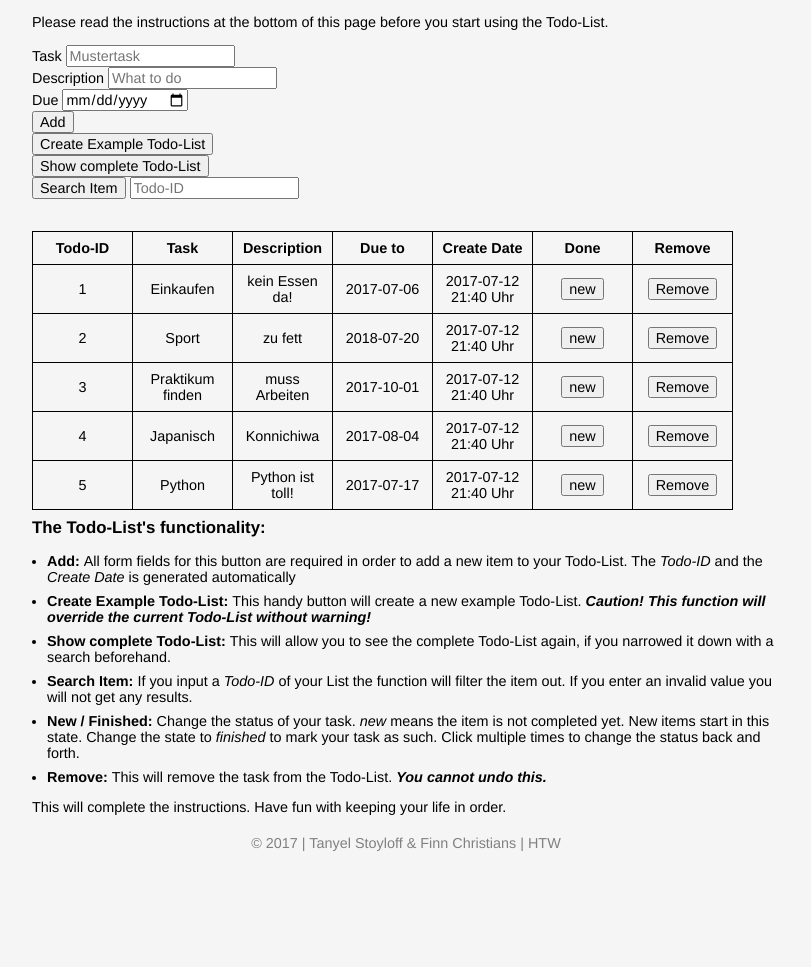
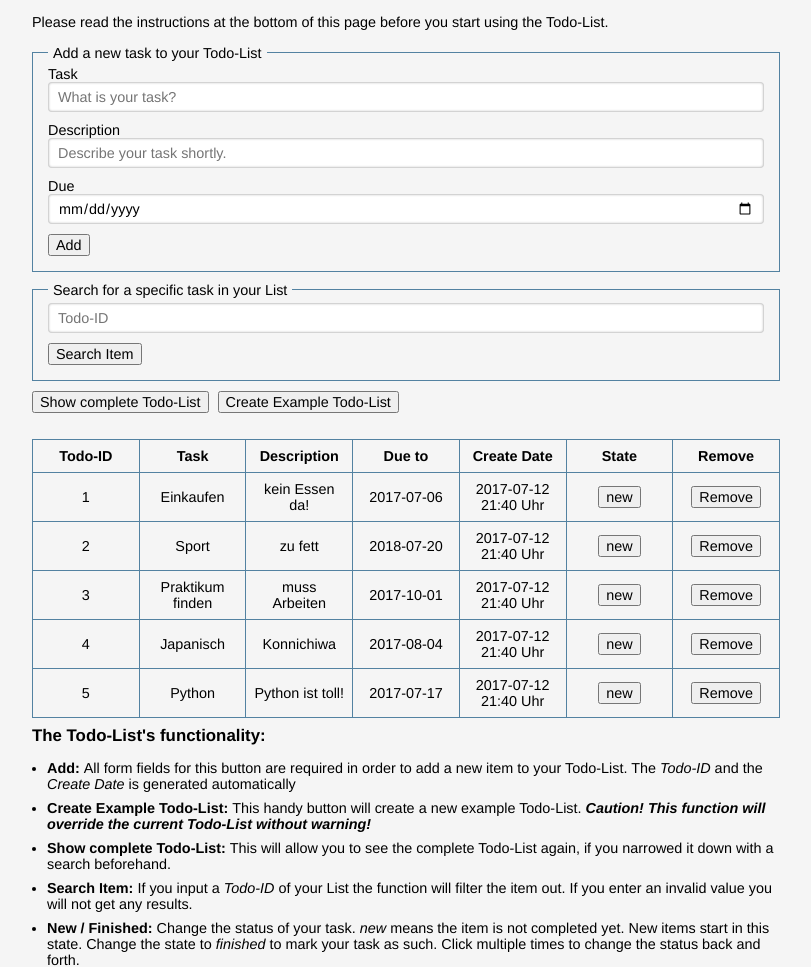
Before and after one commit to Serafiniert/python_todo_list, a Flask app: page / in a window 1280 px wide. Shown: the part 93-1060 px from the top of the page, without its empty margins (234-1045 px from the left). Before the commit the page ends 944 px from the top, so only its background shows below. Run offline with Flask 2, Linux system fonts and the light colour scheme; data comes from the database, SQL or seed files in the repository; both versions use the stored data as it was after the commit.

Commit message:
-Finished CSS and HTML

```diff
--- a/static/style.css
+++ b/static/style.css
@@ -111,30 +109,34 @@ a:focus {
     margin-bottom: 0.5rem;
 }
 
-.content #formular fieldset {
-    border: 1px solid #ff6030;
-    margin: 20px auto;
-    padding: 20px;
+.content form{
+    display: inline;
 }
 
-.content #formular fieldset legend {
+.content .formular fieldset {
+    border: 1px solid #5382A1;
+    margin: 10px auto;
+    padding: 5px 15px;
+}
+
+.content .formular fieldset legend {
     padding: 0 5px;
 }
 
-.content #formular label,
-.content #formular input,
-.content #formular textarea {
-    display: block;
+.content .formular label,
+.content .formular input,
+.content .formular textarea {
+    display: inline;
+    margin-right: 5px;
 }
 
-.content #formular input {
+.content .formular input {
     margin-bottom: 10px;
 }
 
-.content #formular input[type="text"],
-.content #formular input[type="email"],
-.content #formular input[type="date"],
-.content #formular textarea {
+.content .formular input[type="text"],
+.content .formular input[type="date"],
+.content .formular textarea {
     border: 0;
     box-shadow: inset 0 0 2px 1px rgba(138, 138, 138, .5);
     width: 100%;
@@ -180,108 +163,21 @@ a:focus {
     font-weight: 600;
 }
 
-.content ol {
-    display: block;
-    position: fixed;
-    left: 10px;
-    top: 44%;
-    width: 11rem;
-    margin: 0;
-}
-
 .content table {
     table-layout: fixed;
     border-collapse: collapse;
-    width: 200px;
-    margin-top: 2rem;
+    width: 100%;
+    margin-top: 1rem;
 }
 
 .content table td, th {
     text-align: center;
-    border: 1px solid black;
+    border: 1px solid #5382A1;
     width: 100px;
     padding: 0.5rem;
 }
 
-
 /*  ~~~~~ END MAIN CONTENT ~~~~~ */
-
-/*  ~~~~~ JS STEIN, SCHERE, PAPIER ~~~~~  */
-.gamebox {
-    display: flex;
-    justify-content: space-around;
-    flex-wrap: wrap;
-    align-items: center;
-    width: 50%;
-    min-width: 150px;
-    padding: 10px 15px;
-    margin: 25px auto 0 auto;
-    height: 100%;
-    border: 1px dashed #ff6030;
-    background: rgba(83, 130, 161, .2);
-}
-
-.gamebox button {
-    font-weight: 600;
-    width: 85px;
-    height: 30px;
-    margin: 5px 10px;
-}
-
-.gamebox button:hover {
-    background: rgba(83, 130, 161, .3);
-}
-
-.gamebox button:focus {
-    background: rgba(83, 130, 161, .7);
-    outline-color: rgba(255, 96, 48, 1);
-}
-
-.gamebox #start {
-    width: 110px;
-    height: 45px;
-    line-height: 1.3;
-    font-weight: 900;
-    color: white;
-    background: rgba(83, 130, 161, .7)
-}
-
-.gamebox #start:hover {
-    background: rgba(83, 130, 161, 1);
-}
-
-.gamebox #start:focus {
-    background: rgba(255, 96, 48, 1);
-    outline-color: rgba(83, 130, 161, 1);
-}
-
-.gamebox #choicebox,
-.gamebox #resultbox {
-    width: 90%;
-    height: 100%;
-    margin: 10px  auto;
-    padding: 10px 15px;
-    border: 1px dashed #ff6030;
-    background: rgba(83, 130, 161, .2);
-    font-weight: 600;
-    line-height: 1.5;
-    display: flex;
-    align-items: center;
-
-}
-
-.gamebox #resultbox {
-    min-height: 85px;
-}
-
-
-.gamebox #resultbox p {
-    width: 100%;
-    margin: 0 auto;
-}
-
-
-/*  ~~~~~ END JS STEIN, SCHERE, PAPIER ~~~~~  */
 
 
 /*  ~~~~~ FOOTER ~~~~~ */
--- a/templates/home.html
+++ b/templates/home.html
@@ -1,8 +1,8 @@
 <!DOCTYPE html>
-<html lang="de">
+<html lang="en">
 
 <head>
-    <title>Grundlagen Webprogrammierung</title>
+    <title>Todo-List</title>
     <meta charset="utf-8">
     <meta name="author" content="Tanyel Stoyloff / s0556435, Finn Christians / s0556022">
     <link rel=stylesheet type=text/css href="{{ url_for('static', filename='normalize.css') }}">
@@ -20,29 +20,34 @@
 </header>
 <section class="content">
     <p>Please read the instructions at the bottom of this page before you start using the Todo-List.</p>
-        <form action="/add" method="post">
+    <form action="/add" method="post" class="formular" name="AddForm">
+        <fieldset>
+            <legend>Add a new task to your Todo-List</legend>
             <label for="task">Task</label>
-            <input type="text" name="task" id="task" placeholder="Mustertask" required><br>
+            <input type="text" name="task" id="task" placeholder="What is your task?" required>
 
             <label for="description">Description</label>
-            <input type="text" name="description" id="description" placeholder="What to do" required><br>
+            <input type="text" name="description" id="description" placeholder="Describe your task shortly." required>
 
             <label for="due">Due</label>
-            <input type="date" name="due" id="due" placeholder="YYYY-MM-DD" required><br>
+            <input type="date" name="due" id="due" placeholder="YYYY-MM-DD" required>
 
             <input type="submit" value="Add">
+        </fieldset>
     </form>
+    <form action="/search_by_id" method="post"  class="formular" name="SearchForm">
+        <fieldset>
+            <legend>Search for a specific task in your List</legend>
+            <input type="text" name="search" id="search" placeholder="Todo-ID" required>
 
-        <form action="/create_example_db" method="post">
-            <input type="submit" value="Create Example Todo-List">
+            <input type="submit" value="Search Item">
+        </fieldset>
     </form>
-        <form action="/">
+    <form action="/"  class="formular">
         <input type="submit" value="Show complete Todo-List">
     </form>
-
-        <form action="/search_by_id" method="post">
-            <input type="submit" value="Search Item">
-            <input type="text" name="search" id="search" placeholder="Todo-ID" required><br>
+    <form action="/create_example_db" method="post" class="formular">
+        <input type="submit" value="Create Example Todo-List">
     </form>
     <table>
         <tr><th>Todo-ID</th>
@@ -50,7 +55,7 @@
             <th>Description</th>
             <th>Due to</th>
             <th>Create Date</th>
-                <th>Done</th>
+            <th>State</th>
             <th>Remove</th>
         </tr>{% for entry in entries %}<tr>
         <td> {{ entry.serial }} </td>
```
Also changed, not shown: other parts of static/style.css (+5 -38 lines), todo.db. Lines whose indentation alone changed are shown as unchanged.
